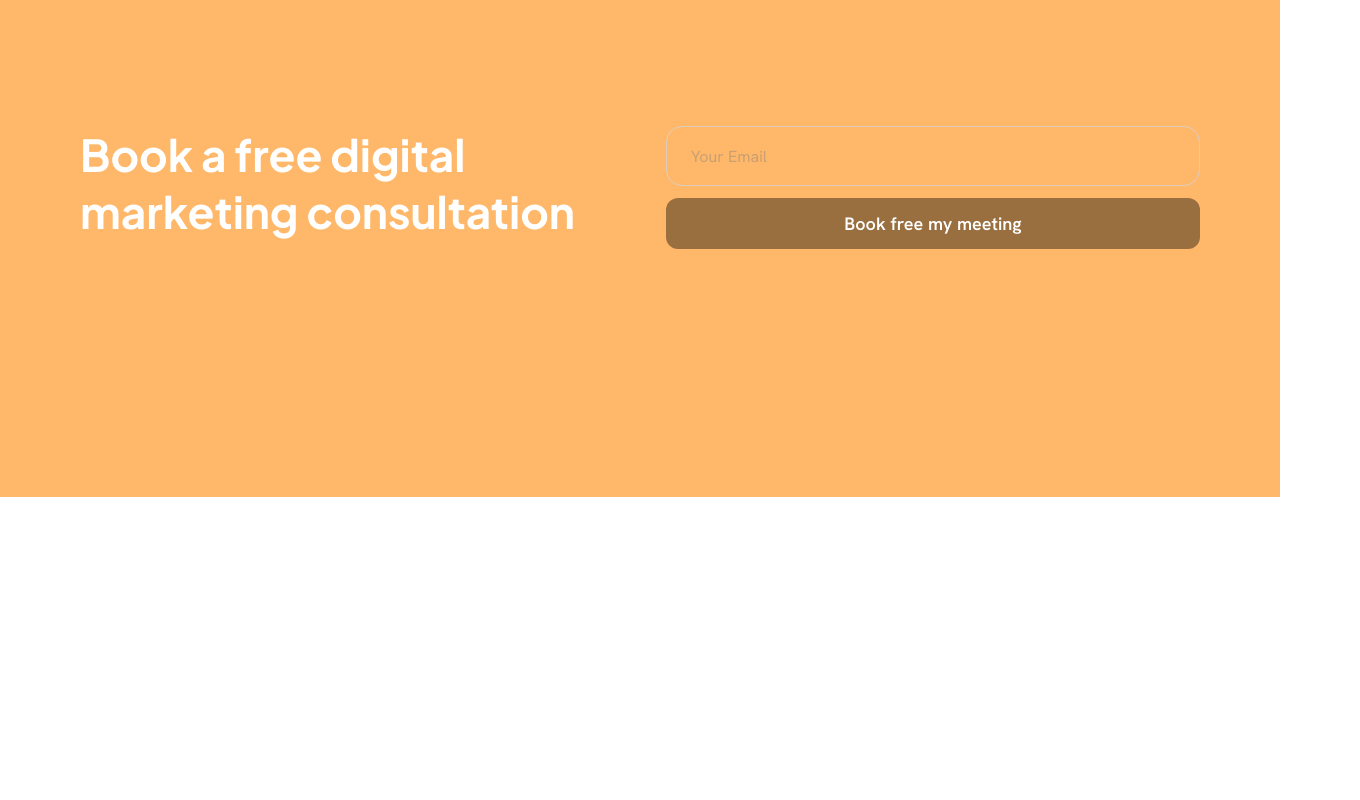
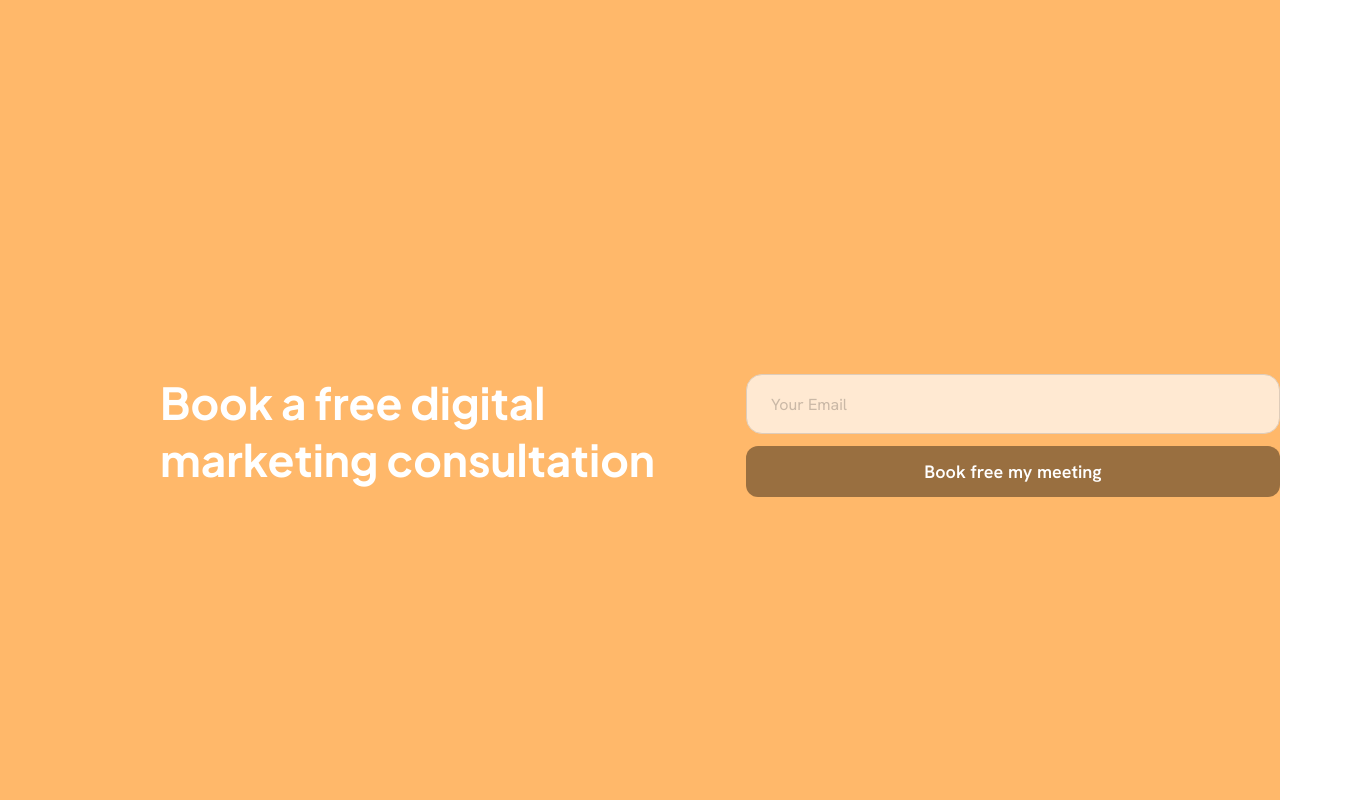
Before and after one commit to herihermansyah/dafixel-marketing-agency-website, a Next.js app: page / in a window 1280 px wide. Shown: the part 2720-3520 px from the top of the page, 1360 px wide, since content can reach past the window. Before the commit the page ends 3417 px from the top, so only its background shows below. Built offline with nearby package versions, Linux system fonts and the light colour scheme.

Commit message:
style(consultation): fix wrapper content and motion

```diff
--- a/src/components/consultation-cta.tsx
+++ b/src/components/consultation-cta.tsx
@@ -1,18 +1,24 @@
 import React from "react";
 import Input from "./ui/input";
 import Button from "./ui/button";
-import {ChildMotion} from "./ui/wrapper-motion";
+import {ChildMotion, WrapperMotion} from "./ui/wrapper-motion";
+import WrapperContent from "./ui/wrapper-content";
 
 const ConsultationCta = () => {
   return (
+    <WrapperMotion
+      whileInView={"visible"}
+      className="bg-orange-300 py-30 lg:py-62"
+    >
+      <WrapperContent className="px-20 xl:px-20">
         <div className="grid grid-cols-1 lg:grid-cols-2 gap-13">
           <ChildMotion>
-        <h3 className="text-[44px] text-center lg:text-start font-bold leading-[130%] text-white font-plus-jakarta-sans">
+            <h3 className="text-[32px] md:text-[44px] text-center lg:text-start font-bold leading-[130%] text-white font-plus-jakarta-sans">
               Book a free digital marketing consultation
             </h3>
           </ChildMotion>
           <form action="" className="flex flex-col gap-3">
-        <Input placeholder="Your Email" />
+            <Input placeholder="Your Email" className="bg-white" />
             <Button
               size="lg"
               type="submit"
@@ -22,6 +28,8 @@ const ConsultationCta = () => {
             </Button>
           </form>
         </div>
+      </WrapperContent>
+    </WrapperMotion>
   );
 };
 
```
Lines whose indentation alone changed are shown as unchanged.
